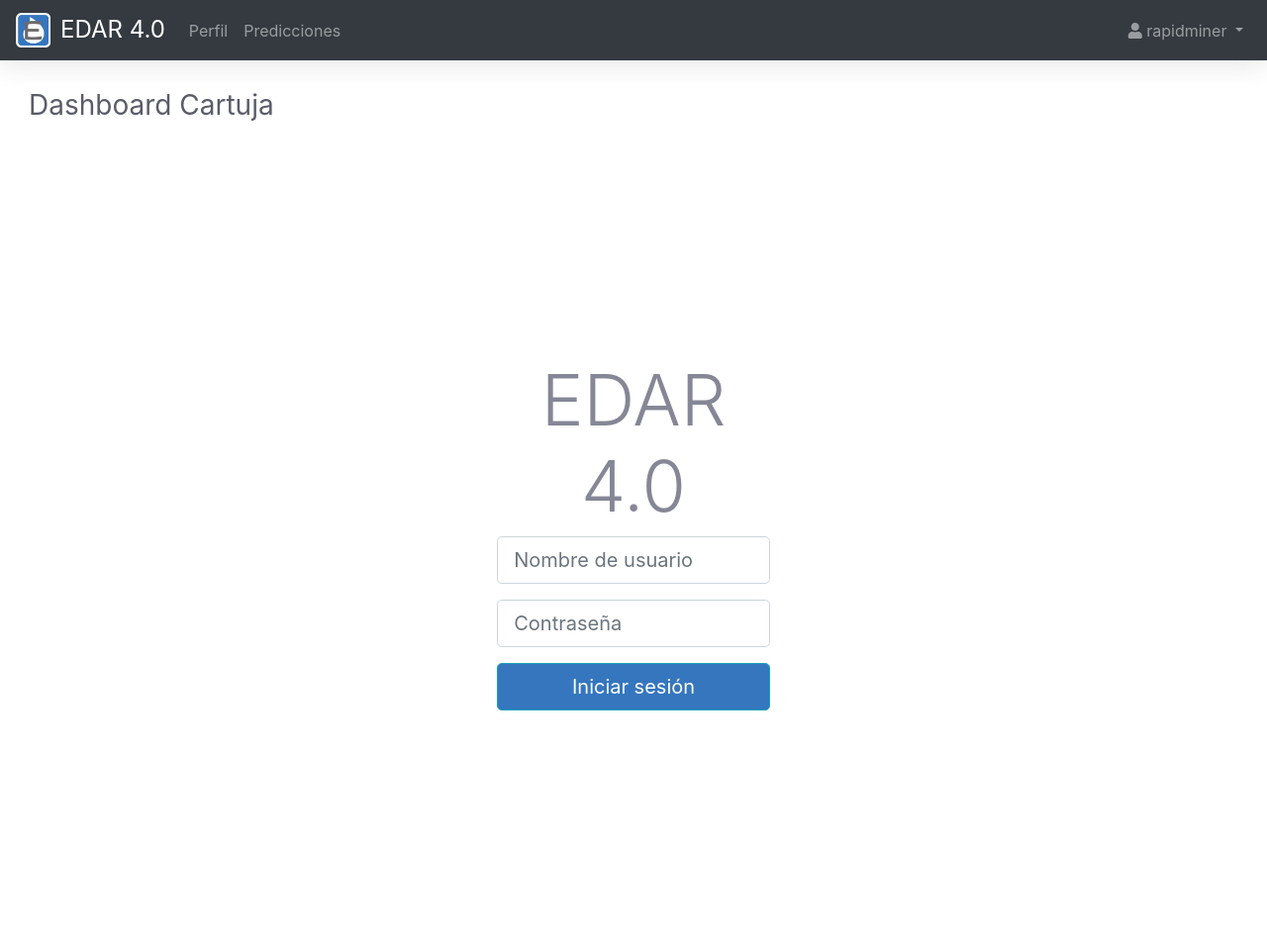
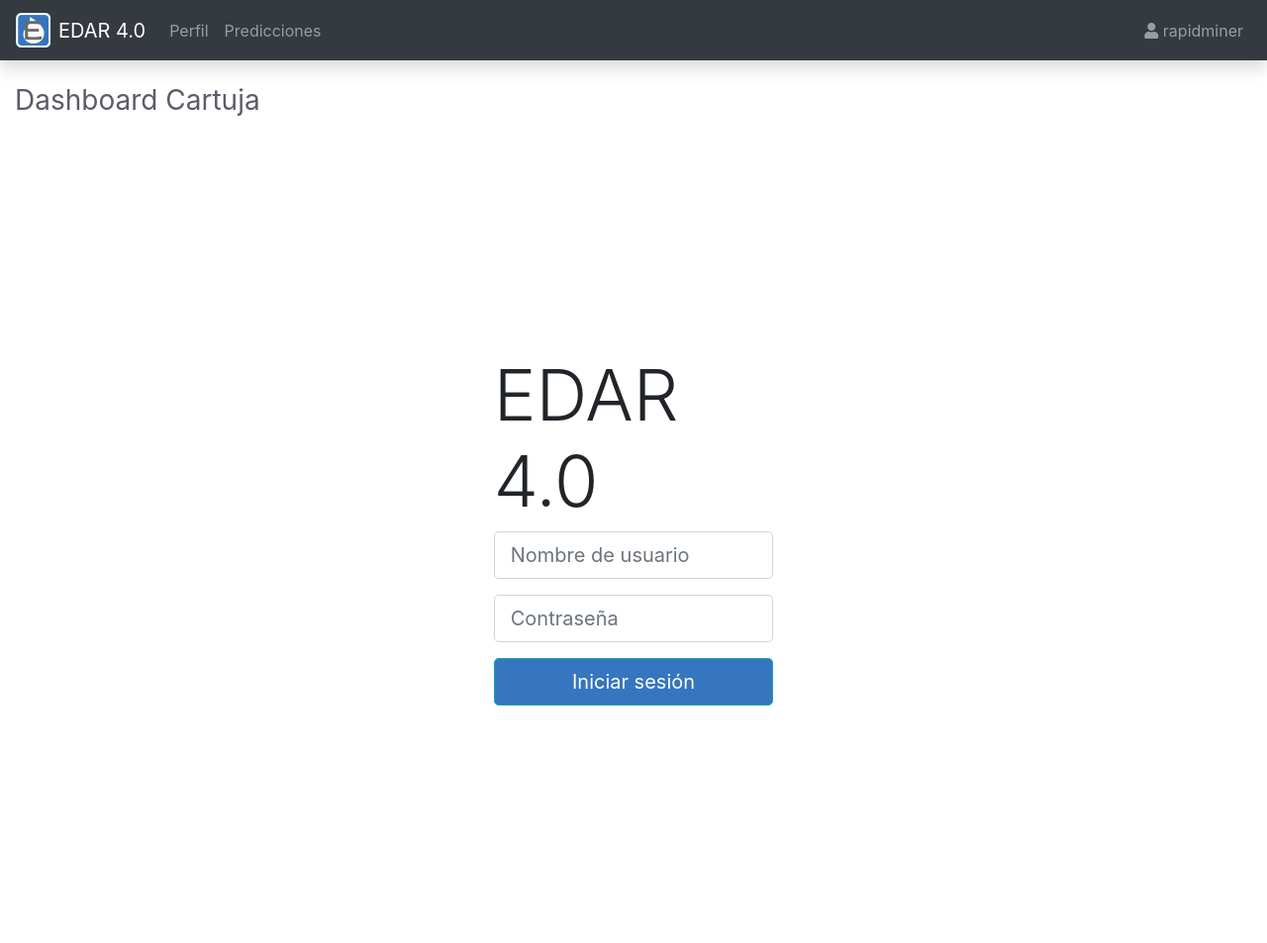
Before and after one commit to MikelAmutxas/bokeh_edar40, a Flask app: page /login in a window 1280 px wide. Shown: the whole page at 99% size. After the commit the page ends 713 px from the top, so only its background shows below. Run offline with Flask 2, Linux system fonts and the light colour scheme; the visitor is signed in with stand-in values (Sample User, id 1); parts of the project's set-up code (start-up, migrations or seed data) failed here and were passed over; some libraries are stand-ins or nearby versions.

Commit message:
Fixed styles and new design

```diff
--- a/bokeh_edar40/applications/cartuja/first_descriptive.py
+++ b/bokeh_edar40/applications/cartuja/first_descriptive.py
@@ -338,7 +338,7 @@ def create_description():
 	"""
 
 	desc = Div(text='''
-	<div class="row">
+	<!--<div class="row">
 		<div class="card mb-4">
 			<div class="card-header">
 				<h6 class="m-0 font-weight-bold text-dark">Información General</h6>
@@ -347,7 +347,8 @@ def create_description():
 				Este dashboard muestra la monitorización de calidad del agua de la planta EDAR Cartuja. POR COMPLETAR
 			</div>
 		</div>
-	</div>
+		<h3>Este dashboard muestra la monitorización de calidad del agua de la planta EDAR Cartuja. POR COMPLETAR</h3>
+	</div>-->
 	''')
 	return desc
 
--- a/bokeh_edar40/server.py
+++ b/bokeh_edar40/server.py
@@ -6,6 +6,6 @@ from bokeh_edar40.applications.cartuja.second_descriptive import modify_second_d
 
 #Usamos localhost porque estamos probando la aplicación localmente, una vez ejecutando la aplicación sobre el servidor cambiamos la IP a la adecuada.
 def bk_worker():
-	server = Server({'/cartuja': modify_first_descriptive, '/cartuja/prediccion': modify_second_descriptive}, io_loop=IOLoop(), allow_websocket_origin=['localhost:9995','10.0.20.30:9995', '192.168.10.130:9995'], port=9090)
+	server = Server({'/cartuja': modify_first_descriptive, '/cartuja/prediccion': modify_second_descriptive}, io_loop=IOLoop(), allow_websocket_origin=['localhost:9995','10.0.20.30:9995', '192.168.10.130:9995', '192.168.10.130:9090'], port=9090)
 	server.start()
 	server.io_loop.start()
--- a/static/style.css
+++ b/static/style.css
@@ -1,141 +1,26 @@
-p {
-    margin-top: 0;
-    margin-bottom: 1rem;
-    font: "Libre Baskerville", sans-serif;
-    font-size: 1rem;
-    font-weight: 400;
-    color: #858796;
-    text-align: left;
-    display: block;
-    margin-block-start: 1em;
-    margin-block-end: 1em;
-    margin-inline-start: 0px;
-    margin-inline-end: 0px;
-}
-
-body {
-    font-size: 1rem;
-    font-weight: 400;
-    line-height: 1.5;
-    color: #858796;
-    text-align: left;
-    background-color: #fff;
-}
-
-.row {
-    display: flex;
-    flex-wrap: wrap;
-    margin-right: -.75rem;
-    margin-left: -.75rem;
-}
-
-.align-items-center {
-    align-items: center!important;
-}
-
-.justify-content-between {
-    justify-content: space-between!important;
-}
-
-.shadow {
-    box-shadow: 0 .15rem 1.75rem 0 rgba(58,59,69,.15)!important;
-}
-
-.content {
-    padding: 5px;
-}
-
-.display-3 {
-    text-align: center;
-}
-
-.bg-edar {
-    background-color: #3576be;
-}
-
-.navbar-brand span {
-	font-size:1.5rem;
-	line-height:1.2;
-	font-weight: 400;
-	display:inline-block;
-	vertical-align:middle;
-	padding:0 0 0 10px;
-}
-
-.site-header .navbar-nav .nav-link .nav-item {
-    color: #cbd5db;
-    /* color: gray; */
-}
-
-.site-header .navbar-nav .nav-link:hover {
-    color: #cc1313;
-}
-
-/* New styles */
-.container, .container-fluid {
-    padding-left: 1.5rem;
-    padding-right: 1.5rem;
-}
-
-.mb-0 {
-    margin-bottom: 0!important;
-}
-
-.mb-4 {
-    margin-bottom: 1.5rem!important;
+a {
+    cursor: pointer;
 }
 
 .text-gray-800 {
     color: #5a5c69!important;
 }
 
-.h3 {
+.dropdown-toggle:after { content: none }
+
+.h3, h3 {
+    font-size: 1.75rem;
     font-weight: 400;
 }
 
-.h6 {
-    margin-bottom: .5rem;
-    font-weight: 400;
-    line-height: 1.2;
-}
+/* .container, .container-fluid {
+    padding-left: 1.5rem;
+    padding-right: 1.5rem;
+    margin-right: auto;
+    margin-left: auto;
+} */
 
-.col, .col-1, .col-10, .col-11, .col-12, .col-2, .col-3, .col-4, .col-5, .col-6, .col-7, .col-8, .col-9, .col-auto, .col-lg, .col-lg-1, .col-lg-10, .col-lg-11, .col-lg-12, .col-lg-2, .col-lg-3, .col-lg-4, .col-lg-5, .col-lg-6, .col-lg-7, .col-lg-8, .col-lg-9, .col-lg-auto, .col-md, .col-md-1, .col-md-10, .col-md-11, .col-md-12, .col-md-2, .col-md-3, .col-md-4, .col-md-5, .col-md-6, .col-md-7, .col-md-8, .col-md-9, .col-md-auto, .col-sm, .col-sm-1, .col-sm-10, .col-sm-11, .col-sm-12, .col-sm-2, .col-sm-3, .col-sm-4, .col-sm-5, .col-sm-6, .col-sm-7, .col-sm-8, .col-sm-9, .col-sm-auto, .col-xl, .col-xl-1, .col-xl-10, .col-xl-11, .col-xl-12, .col-xl-2, .col-xl-3, .col-xl-4, .col-xl-5, .col-xl-6, .col-xl-7, .col-xl-8, .col-xl-9, .col-xl-auto {
-    position: relative;
-    width: 100%;
-    padding-right: .75rem;
-    padding-left: .75rem;
-}
-
-.card {
-    position: relative;
-    display: flex;
-    flex-direction: column;
-    min-width: 0;
-    word-wrap: break-word;
-    background-color: #fff;
-    background-clip: border-box;
-    border: 1px solid #e3e6f0;
-    border-radius: .35rem;
-    /* font-family: 'Font Awesome 5 Free'; */
-}
-
-.card-header {
-    padding: .75rem 1.25rem;
-    margin-bottom: 0;
-    background-color: #f8f9fc;
-    border-bottom: 1px solid #e3e6f0;
-    /* font-family: 'Font Awesome 5 Free'; */
-}
-
-.card-header:first-child {
-    border-radius: calc(.35rem - 1px) calc(.35rem - 1px) 0 0;
-}
-
-.card-body {
-    flex: 1 1 auto;
-    padding: 1.25rem;
-}
-
-.py-3 {
-    padding-top: 1rem!important;
-}
+/* .david {
+    margin-left: auto;
+    padding-left: 15px;
+} */
--- a/templates/base.html
+++ b/templates/base.html
@@ -22,7 +22,7 @@
 <body>
 	<header>
 		<nav class="navbar navbar-expand-md navbar-dark bg-dark mb-4 shadow">
-			<a class="navbar-brand" href="/"><img src="{{ url_for('static', filename='icon-192.png') }}", class="img-responsive logo", height="35px", alt="EDAR 4.0"><span>EDAR 4.0</span></a>
+			<a class="navbar-brand d-flex align-items-center" href="/"><img src="{{ url_for('static', filename='icon-192.png') }}", class="img-responsive logo mr-2", height="35px", alt="EDAR 4.0"><span>EDAR 4.0</span></a>
 			<button class="navbar-toggler" type="button" data-toggle="collapse" data-target="#navbarSupportedContent"
 				aria-controls="navbarSupportedContent" aria-expanded="false" aria-label="Toggle navigation">
 				<span class="navbar-toggler-icon"></span>
@@ -54,7 +54,9 @@
 					<li class="nav-item dropdown">
 						<a class="nav-link dropdown-toggle" id="navbarDropdownMenuLink-4" data-toggle="dropdown" aria-haspopup="true"
 							aria-expanded="false">
-							<i class="fas fa-user"></i> {{ session['username'] }} </a>
+							<i class="fas fa-user"></i>
+							<span>{{ session['username'] }}</span>
+						</a>
 						<div class="dropdown-menu dropdown-menu-right dropdown-info" aria-labelledby="navbarDropdownMenuLink-4">
 							<a class="dropdown-item" href="{{ url_for('logout') }}">Cerrar sesión</a>
 						</div>
@@ -68,14 +70,12 @@
 			</div>
 		</nav>
 	</header>
-	<section class="content">
-		<div class="container-fluid">
-			<div class="d-sm-flex align-items-center justify-content-between mb-4">
-				<h1 class='h3 mb-0 text-gray-800'>Dashboard Cartuja</h1>
-			</div>
-			{% block content %}{% endblock %}
+	<main role="main" class="container-fluid">
+		<div class="d-sm-flex align-items-center justify-content-between mb-4">
+			<h1 class='h3 mb-0 text-gray-800'>Dashboard Cartuja</h1>
 		</div>
-	</section>
+		{% block content %}{% endblock %}
+	</main>
 </body>
 
 </html>
```
Also changed, not shown: static/new.css (added, +141 -0 lines), static/original.css (added, +15 -0 lines).
